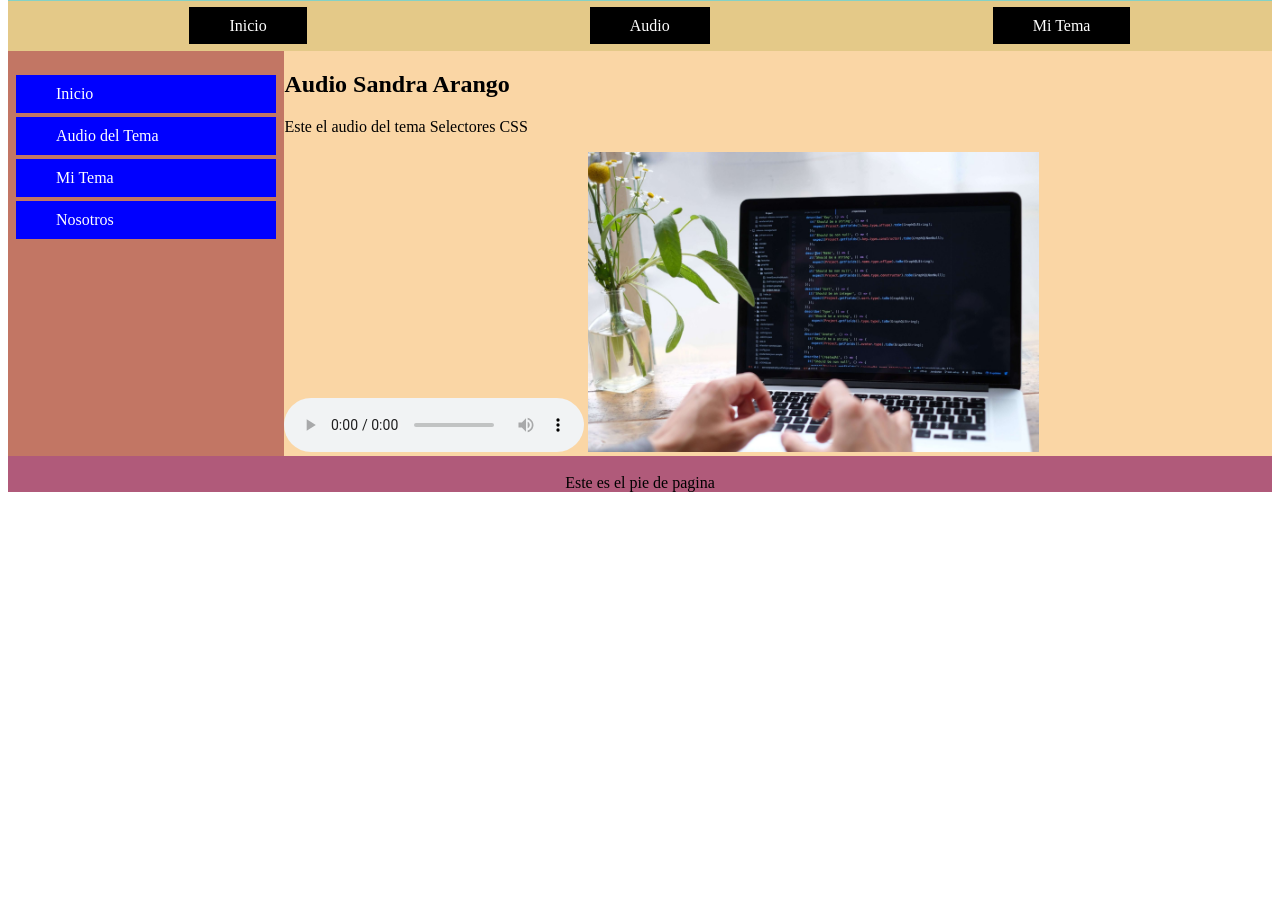
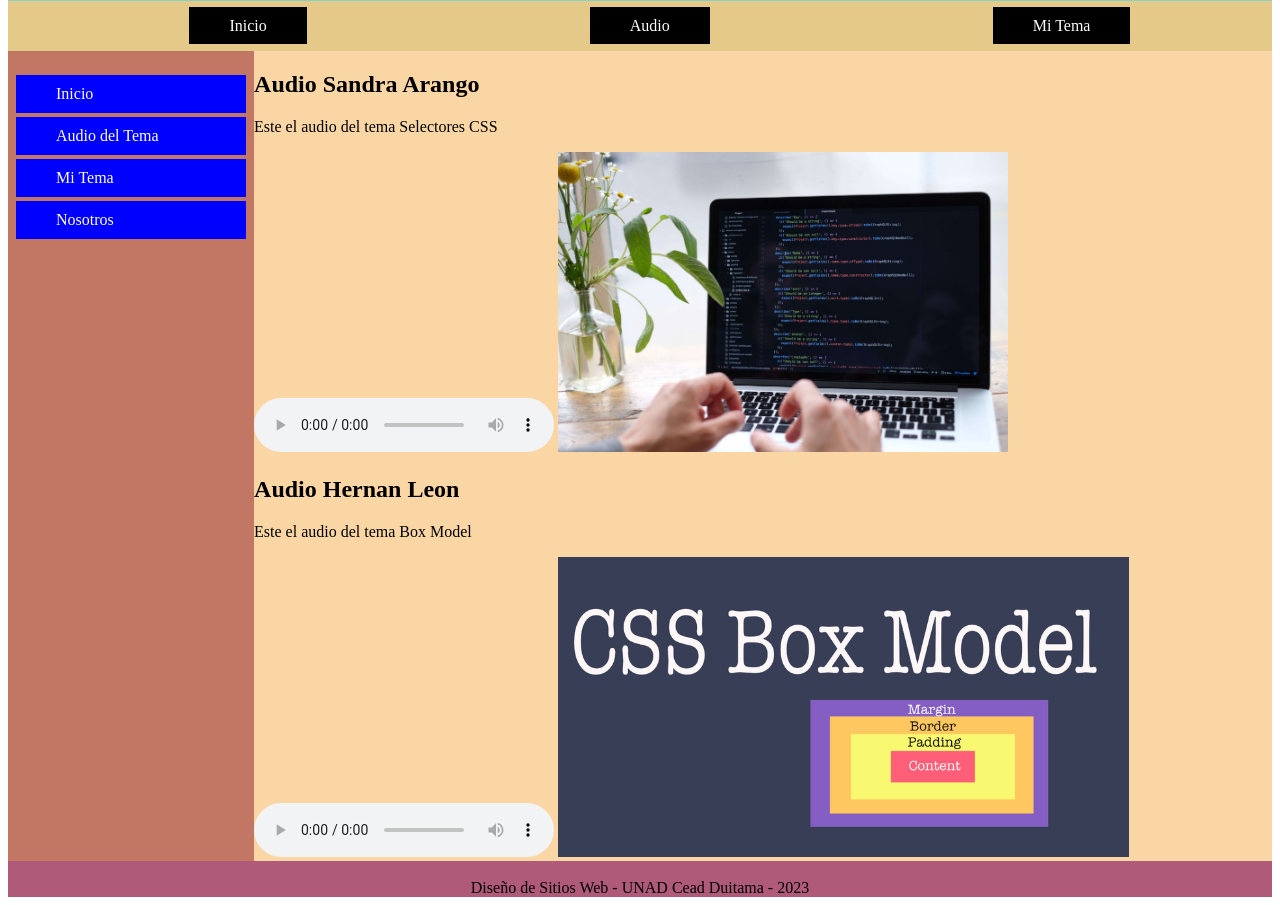
Before and after one commit to slarango03/DSW-SandraArango-1391, a plain HTML site: page Fase 3 Grupal/audio.html in a window 1280 px wide. Shown: the part 87-992 px from the top of the page. Before the commit the page ends 800 px from the top, so only its background shows below. Drawn offline with Linux system fonts and the light colour scheme.

Commit message:
Fase 3
Audios y demas arreglos

```diff
--- a/Fase 3 Grupal/audio.html
+++ b/Fase 3 Grupal/audio.html
@@ -42,10 +42,24 @@
             <img src="Imagenes/Audio.jpg" alt= "Imagen alusiva al tema" whidh="300" height="300" >
 
         </section>
+        <section>
+            <h2>Audio Hernan Leon</h2>
+            <p>
+               Este el audio del tema Box Model
+            </p>
+            <audio controls>
+                <source src="Audio/Grabación Hernan Leon.mpeg" type="audio/ogg">
+                Your browser does not support the audio element.
+            </audio>
+
+            <img src="Imagenes/BoxModel.png" alt= "Imagen alusiva al tema" whidh="300" height="300" >
+
+        </section>
+
     </main>
     <footer class="centrado">
         <br>
-        Este es el pie de pagina
+        Diseño de Sitios Web - UNAD Cead Duitama - 2023
         <br>
     </footer>
 </body>
```
Also changed, not shown: Fase 3 Grupal/index.html (+1 -1 lines), Fase 3 Grupal/Imagenes/BoxModel.png (added), 1 other file.
